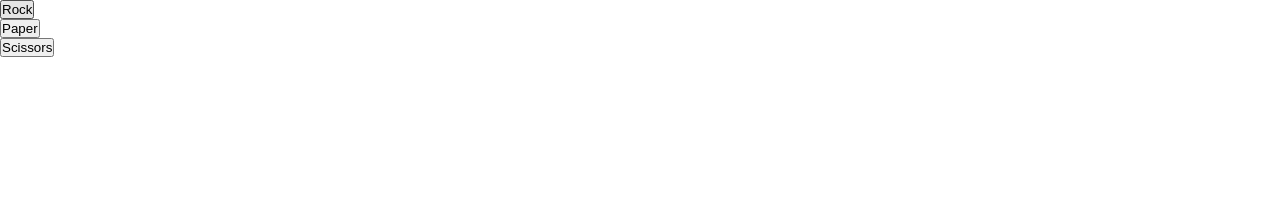
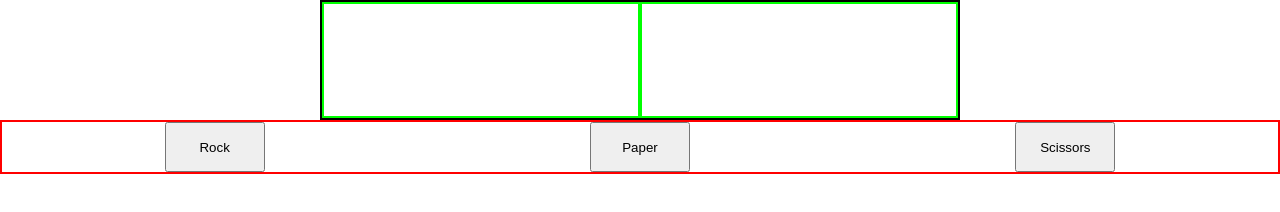
Before and after one commit to JSammy23/rps-game, a plain HTML site: page index.html in a window 1280 px wide. Drawn offline with Linux system fonts and the light colour scheme.

Commit message:
Added working scoreboard script and styling

```diff
--- a/index.html
+++ b/index.html
@@ -8,7 +8,14 @@
     <link rel="stylesheet" href="styles.css" />
   </head>
   <body>
-    <div class="scoreboard"></div>
+    <div class="scoreboard">
+      <div class="userScore-cont">
+        <div id="userScore"></div>
+      </div>
+      <div class="comScore-cont">
+        <div id="computerScore"></div>
+      </div>
+    </div>
     <div class="controls">
       <div>
         <button id="rock">Rock</button>
--- a/javascript.js
+++ b/javascript.js
@@ -56,15 +56,21 @@ function game(){
 let rock = document.querySelector('#rock');
 let paper = document.querySelector('#paper');
 let scissors = document.querySelector('#scissors');
+let userScore = document.querySelector('#userScore');
+let comScore = document.querySelector('#computerScore');
 
+// Buttons to select player choice and start round //
 rock.addEventListener('click', player);
 paper.addEventListener('click', player);
 scissors.addEventListener('click', player);
 
 function player() {
-    var userChoice = this.id;
+    let userChoice = this.id;
     let computerChoice = getComputerChoice();
-    console.log("user: " + userChoice);
+    console.log("Player: " + userChoice);
     console.log("Computer: " + computerChoice);
     console.log(playRound(userChoice, computerChoice));
+    // ScoreBoard //
+    userScore.innerHTML = playerScore;
+    comScore.innerHTML = computerScore;
 }
--- a/styles.css
+++ b/styles.css
@@ -3,3 +3,32 @@
   padding: 0;
   box-sizing: border-box;
 }
+
+.scoreboard {
+  border: 2px solid black;
+  display: flex;
+  width: 50vw;
+  height: 120px;
+  margin-left: auto;
+  margin-right: auto;
+}
+
+.userScore-cont,
+.comScore-cont {
+  border: 2px solid lime;
+  width: 50%;
+  justify-content: center;
+  align-items: center;
+}
+
+.controls {
+  border: 2px solid red;
+  display: flex;
+  justify-content: space-around;
+}
+
+button {
+  width: 100px;
+  height: 50px;
+
+}
```
